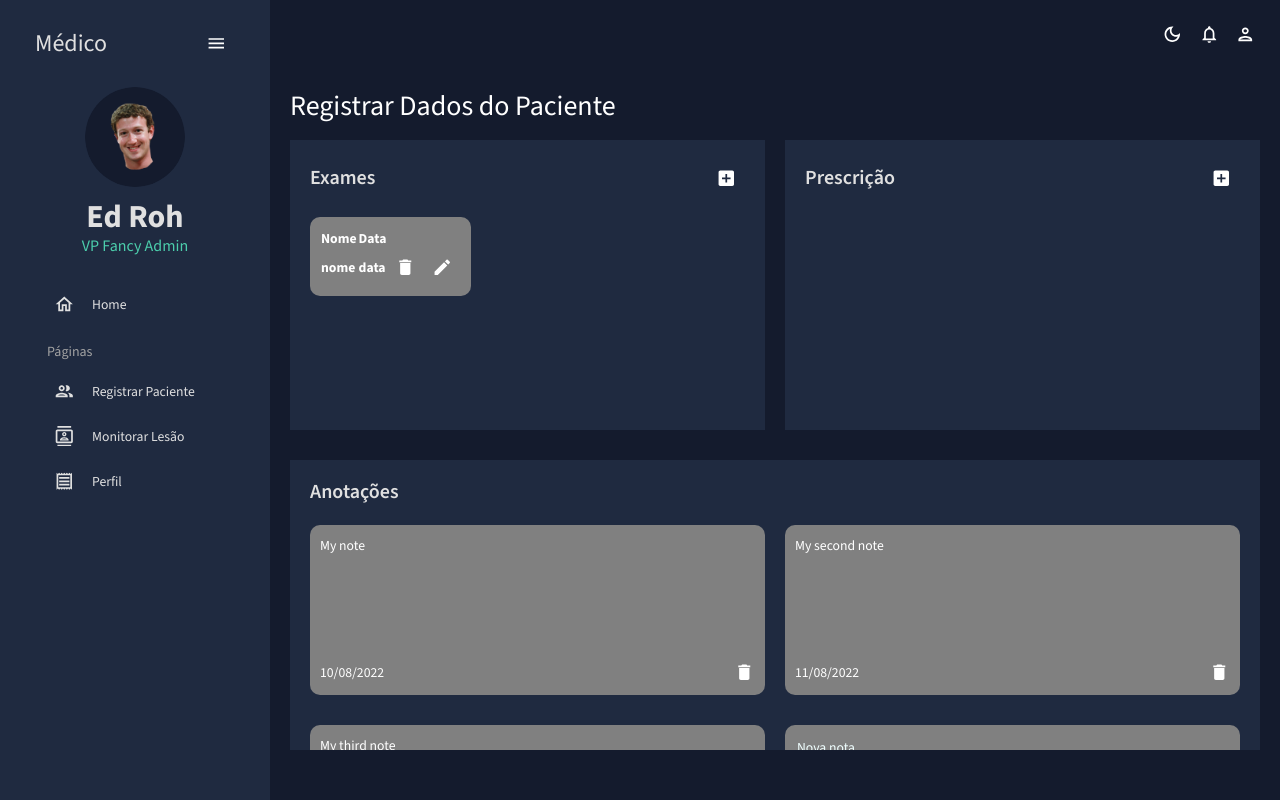
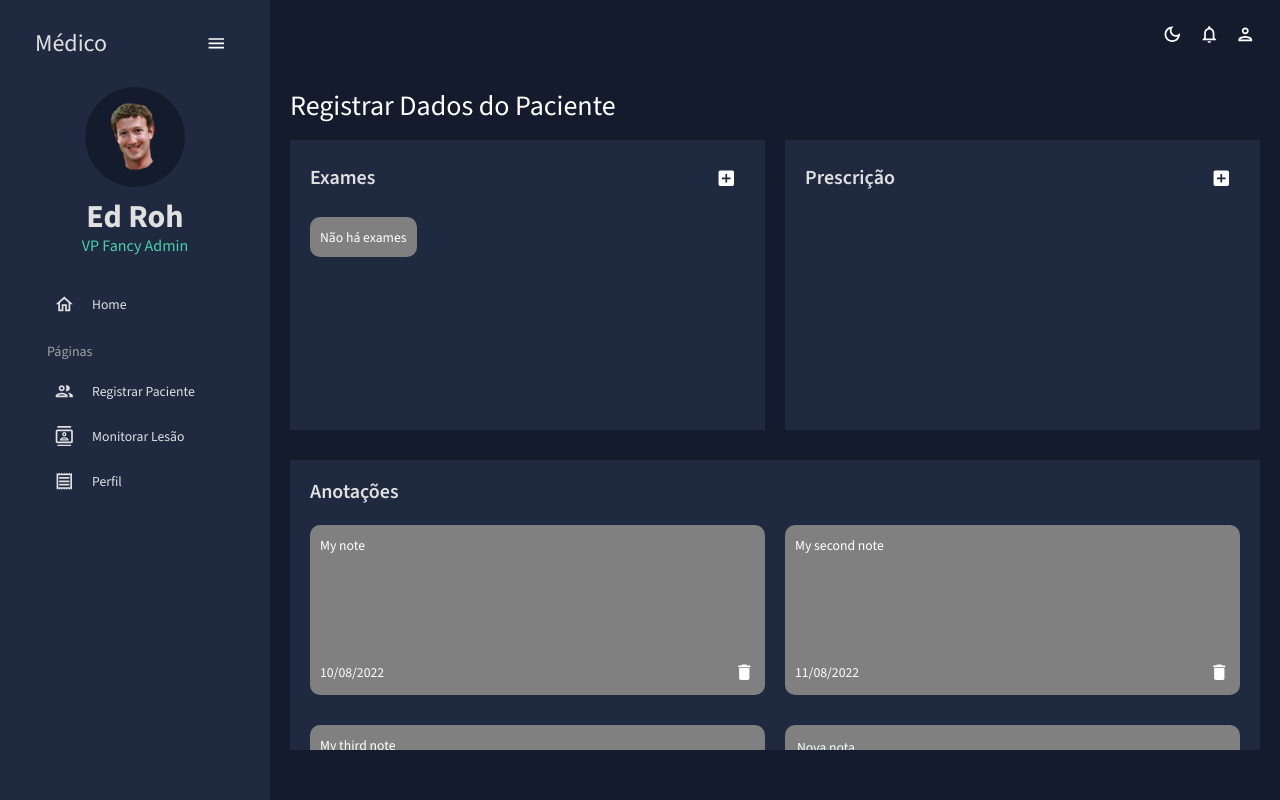
Before and after one commit to joycelimaa/frontProjetoWeb, a React (Vite) app in the folder client/: page /update in a window 1280 px wide. Built offline with nearby package versions, Linux system fonts and the light colour scheme.

Commit message:
tela médico - continuação exames V

```diff
--- a/client/src/components/AllExams.jsx
+++ b/client/src/components/AllExams.jsx
@@ -1,10 +1,17 @@
-import { Box } from "@mui/material";
+import { Box, Typography } from "@mui/material";
 import ExamItem from "./ExamItem";
+import { useEffect, useState } from "react";
+import { getListOfExams } from "../services/localstorage";
 
 
 const AllExams = () => {
 
+    const[exams, setExams] = useState([])
 
+    useEffect(()=>{
+        setExams(getListOfExams())
+    }, [])
+    //------------------------------------------------
 
     return(
 
@@ -21,16 +28,23 @@ const AllExams = () => {
         overflow="auto"
         >
 
+        {
+
+            exams?.length >0 ?(
             <table>
                 <thead>
                     <th>Nome</th>
                     <th>Data</th>
                 </thead>
                 <tbody>
-                <ExamItem/>
+                    {exams.map(exam => <ExamItem exam={exam} key={exam.id} />)}
+
                 </tbody>
-
             </table>
+            ):(
+                <Typography>Não há exames </Typography>
+            )
+        }
 
     </Box>
     )
--- a/client/src/components/ExamItem.jsx
+++ b/client/src/components/ExamItem.jsx
@@ -4,11 +4,13 @@ import { IconButton, Box } from "@mui/material";
 
 
 const ExamItem = ({exam}) => {
+    const {id, name, date} = exam
+
     return(
     <tr>
 
-        <th>nome</th>
-        <th>data</th>
+        <th>{name}</th>
+        <th>{date}</th>
 
         <Box
         display="flex"
--- a/client/src/components/UseExamForm.jsx
+++ b/client/src/components/UseExamForm.jsx
@@ -1,14 +1,8 @@
 import { useState } from "react"
 
-const UseExamForm = () =>{
+const UseExamForm = (initialState = {}) =>{
 
-    const initialValues = [{
-        id:1,
-        name: '',
-        date: '',
-    }]
-
-    const [exam, setExam] = useState(initialValues)
+    const [exam, setExam] = useState(initialState)
 
     const onValueChange = ({target}) =>{
         setExam({
--- a/client/src/scenes/update/index.jsx
+++ b/client/src/scenes/update/index.jsx
@@ -2,7 +2,6 @@ import {
 Box, useTheme, Typography, IconButton, Button,
 Dialog, FormControl, FormGroup, Input, InputLabel
 } from "@mui/material";
-
 import React from "react";
 import { tokens } from "../../theme";
 import AddBoxIcon from '@mui/icons-material/AddBox';
@@ -11,6 +10,7 @@ import {nanoid} from 'nanoid';
 import NotesList from "../../components/NotesList";
 import AllExams from "../../components/AllExams";
 import UseExamForm from "../../components/UseExamForm";
+import { addExams } from "../../services/localstorage";
 
 
 function Update(){
@@ -85,8 +85,9 @@ function Update(){
 
     const handleSubmit = (e) =>{
         e.preventDefault()
-        console.log(exam)
-        functionClosePopup()
+        addExams(exam)
+        //console.log(exam)
+        resetExam()
         //setExam([...exam, { id:1, name: exam.name, date: exam.date }])
     }
 
--- /dev/null
+++ b/client/src/services/localstorage.js
@@ -0,0 +1,16 @@
+import {nanoid} from 'nanoid';
+//Saving the exam to localStorage
+export const getListOfExams = () =>{
+    if(!localStorage["@exams"]){
+        localStorage["@exams"] = JSON.stringify([])
+    }
+
+    let exams = JSON.parse(localStorage["@exams"])
+    return exams
+}
+
+export const addExams = (exam) =>{
+    const exams = getListOfExams();
+    exams.push({ id:nanoid(), ...exam})
+    localStorage["@exams"] = JSON.stringify(exams)
+}
```
Lines whose indentation alone changed are shown as unchanged.
